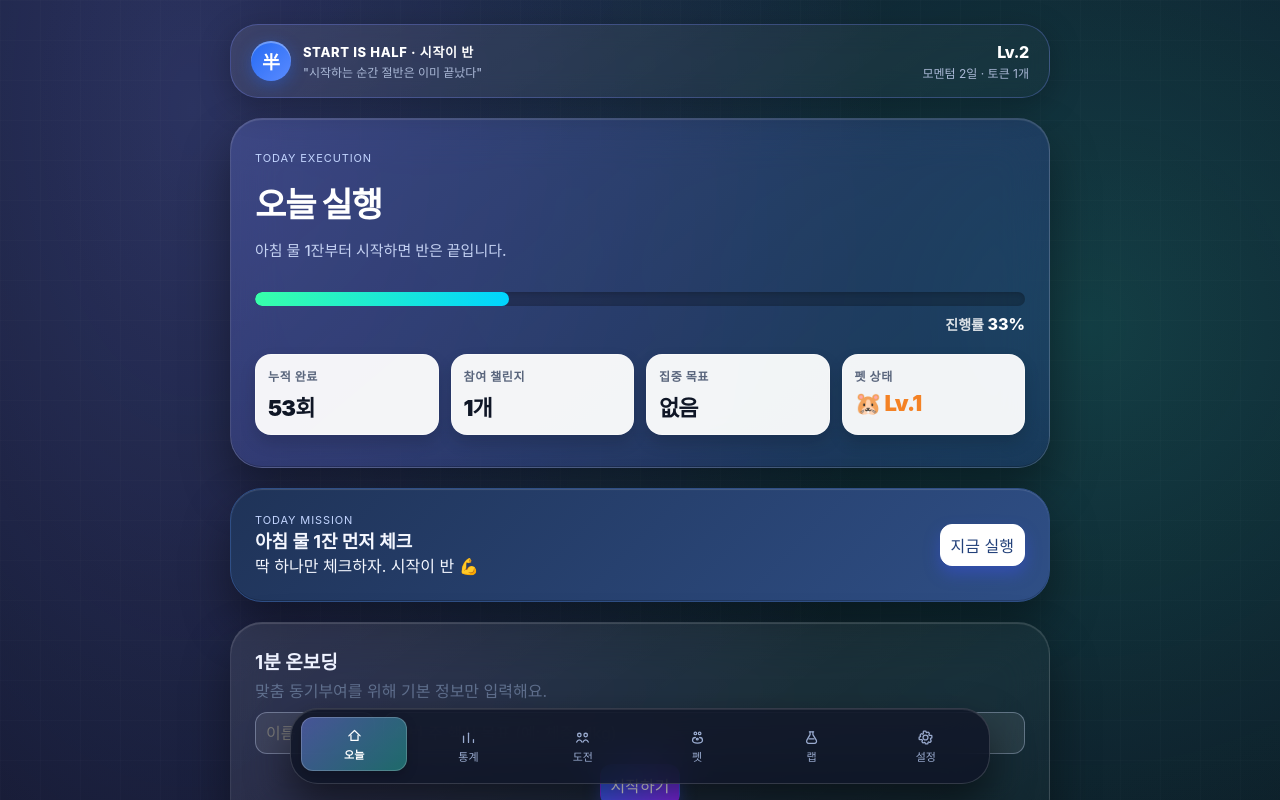
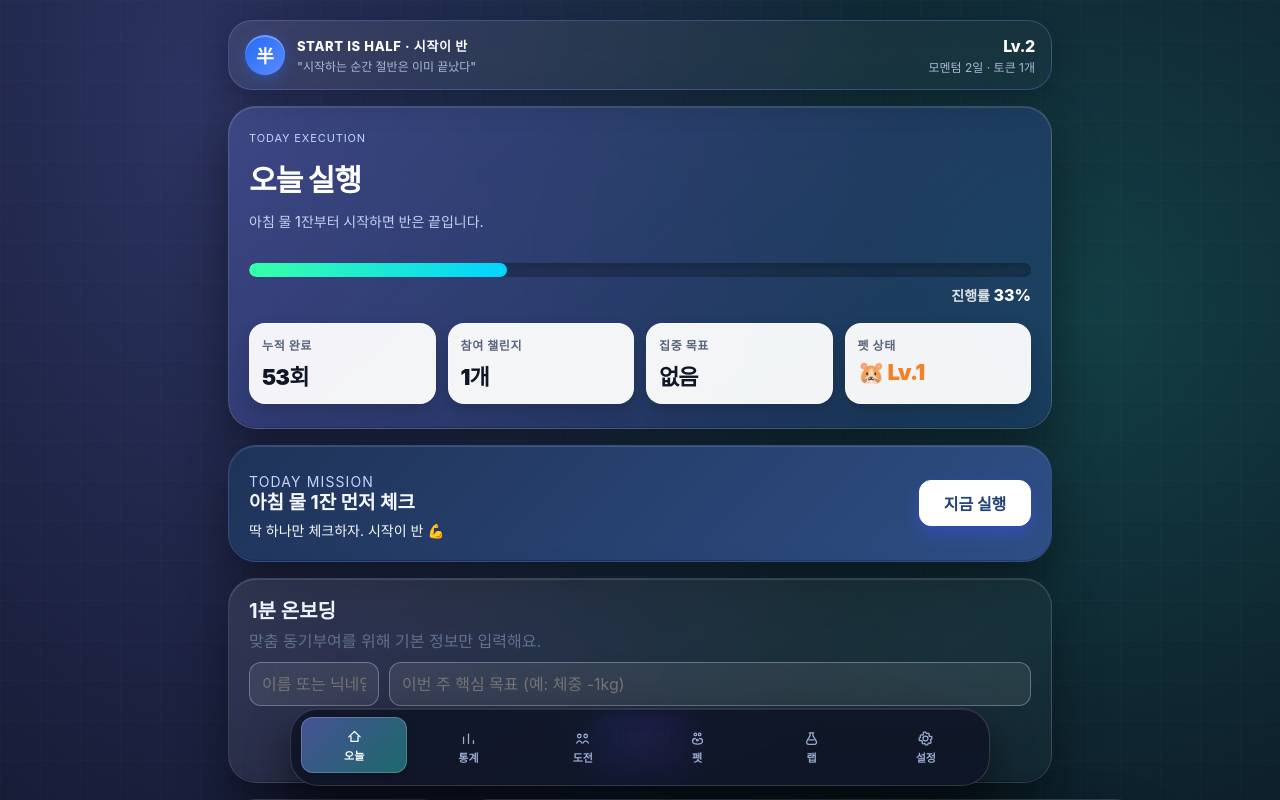
Before and after one commit to sin4woo2-design/openclaw, a React (Vite) app: page / in a window 1280 px wide. Shown: the top 800 px of the page. Built offline with nearby package versions, Linux system fonts and the light colour scheme.

Commit message:
feat: polish spacing typography and touch-friendly button sizing

```diff
--- a/src/index.css
+++ b/src/index.css
@@ -49,17 +49,17 @@ button, input, select { font: inherit; }
   max-width: 860px; /* slightly narrower for focus */
   margin: 0 auto;
   min-height: 100dvh;
-  padding: 24px 20px calc(130px + env(safe-area-inset-bottom));
+  padding: 20px 18px calc(132px + env(safe-area-inset-bottom));
   display: flex;
   flex-direction: column;
-  gap: 20px;
+  gap: 16px;
 }
 
 .card {
   background: linear-gradient(145deg, rgba(255,255,255,0.09), rgba(255,255,255,0.02));
   border: 1px solid rgba(255,255,255,0.12);
-  border-radius: 32px;
-  padding: 24px;
+  border-radius: 28px;
+  padding: 20px;
   box-shadow:
     0 24px 48px rgba(0, 0, 0, 0.4),
     inset 0 1px 1px rgba(255,255,255,0.15),
@@ -108,13 +108,13 @@ button, input, select { font: inherit; }
   justify-content: space-between;
   align-items: center;
   position: sticky;
-  top: 12px;
+  top: 10px;
   z-index: 10;
   backdrop-filter: blur(12px);
   -webkit-backdrop-filter: blur(12px);
   border-color: rgba(122, 140, 255, 0.3);
-  padding: 16px 20px;
-  border-radius: 28px;
+  padding: 14px 16px;
+  border-radius: 24px;
   box-shadow: 0 8px 32px rgba(0,0,0,0.25);
 }
 
@@ -158,9 +158,9 @@ button, input, select { font: inherit; }
 .tabHero {
   display: flex;
   flex-direction: column;
-  gap: 12px;
+  gap: 10px;
   border-color: rgba(255,255,255,0.15);
-  padding: 32px 24px;
+  padding: 24px 20px;
 }
 
 .todayTone { background: linear-gradient(140deg, rgba(122,140,255,.25), rgba(61,83,255,.15)); }
@@ -171,8 +171,8 @@ button, input, select { font: inherit; }
 .settingsTone { background: linear-gradient(140deg, rgba(152,169,205,.2), rgba(122,140,255,.12)); }
 
 .eyebrow { margin: 0; font-size: 12px; letter-spacing: 0.12em; color: #d0dcff; font-weight: 800; text-transform: uppercase; }
-h1 { margin: 4px 0; font-size: 34px; font-weight: 900; line-height: 1.1; color: #fff; letter-spacing: -0.03em; }
-.sub { margin: 0; color: #c4d1f2; font-size: 15px; font-weight: 500; }
+h1 { margin: 2px 0; font-size: 30px; font-weight: 900; line-height: 1.18; color: #fff; letter-spacing: -0.03em; }
+.sub { margin: 2px 0 0; color: #c4d1f2; font-size: 14px; font-weight: 500; line-height: 1.45; }
 
 .heroProgress {
   margin-top: 20px;
@@ -241,19 +241,20 @@ h1 { margin: 4px 0; font-size: 34px; font-weight: 900; line-height: 1.1; color:
 }
 
 .missionCard {
-  display: flex;
-  justify-content: space-between;
+  display: grid;
+  grid-template-columns: minmax(0, 1fr) auto;
   align-items: center;
-  gap: 10px;
+  gap: 14px;
   background: linear-gradient(135deg, #1f3358, #2f4f86);
   color: #f4f7ff;
   border-color: #2f4f86;
 }
 
 .missionCard p, .missionCard strong { margin: 0; }
-.missionCard strong { font-size: 18px; }
-.miniLabel { margin: 0 0 5px; font-size: 11px; letter-spacing: 0.08em; color: #c3d5ff; }
-.missionCard .primary { background: #fff; color: #23417a; border-color: #fff; white-space: nowrap; }
+.missionCard p { margin-top: 6px; font-size: 14px; line-height: 1.4; }
+.missionCard strong { font-size: 19px; line-height: 1.25; }
+.miniLabel { margin: 0 0 6px; font-size: 11px; letter-spacing: 0.08em; color: #c3d5ff; }
+.missionCard .primary { background: #fff; color: #23417a; border-color: #fff; white-space: nowrap; min-width: 112px; justify-self: end; }
 
 .onboardingCard p { margin: 4px 0 10px; color: #60708e; }
 
@@ -279,9 +280,9 @@ h1 { margin: 4px 0; font-size: 34px; font-weight: 900; line-height: 1.1; color:
   gap: 12px;
   align-items: start;
 }
-.titleRow { display: flex; justify-content: space-between; align-items: center; margin-bottom: 10px; }
-.titleRow span { font-size: 13px; color: #627290; }
-h2 { margin: 0; font-size: 19px; color: #eef2ff; }
+.titleRow { display: flex; justify-content: space-between; align-items: center; margin-bottom: 12px; gap: 8px; }
+.titleRow span { font-size: 13px; color: #627290; font-weight: 700; }
+h2 { margin: 0; font-size: 20px; line-height: 1.25; color: #eef2ff; }
 
 .habitList, .challengeList { display: grid; gap: 8px; }
 .habitItem, .challengeItem {
@@ -469,8 +470,10 @@ button {
   border: 1px solid rgba(210, 223, 255, 0.35);
   background: rgba(255,255,255,0.1);
   border-radius: 12px;
-  padding: 8px 10px;
+  min-height: 44px;
+  padding: 10px 14px;
   color: #e8eeff;
+  font-weight: 700;
   transition: transform .16s ease, box-shadow .16s ease, background .16s ease;
 }
 
@@ -479,21 +482,23 @@ button:hover {
   box-shadow: 0 4px 10px rgba(36, 56, 94, 0.12);
 }
 
-button.primary { background: linear-gradient(135deg, var(--brand-1), var(--brand-2)); border-color: transparent; color: #fff; box-shadow: 0 8px 16px rgba(61,83,255,.35); }
+button.primary { background: linear-gradient(135deg, var(--brand-1), var(--brand-2)); border-color: transparent; color: #fff; box-shadow: 0 8px 16px rgba(61,83,255,.35); min-height: 46px; padding-inline: 16px; }
 button.soft { background: var(--success-soft); border-color: rgba(46,230,201,.4); color: #b6ffee; }
 button.active { background: var(--brand-soft); border-color: rgba(122,140,255,.55); color: #d9e2ff; }
 
 .formRow {
   display: grid;
-  grid-template-columns: 1fr 110px 110px 80px;
-  gap: 8px;
+  grid-template-columns: 1fr 116px 116px 104px;
+  gap: 10px;
+  align-items: stretch;
 }
-.formRow.compact { grid-template-columns: 120px 1fr; }
+.formRow.compact { grid-template-columns: 130px 1fr; }
 
 input, select {
   border: 1px solid rgba(210,223,255,.35);
   border-radius: 12px;
-  padding: 10px;
+  min-height: 44px;
+  padding: 10px 12px;
   background: rgba(255,255,255,.08);
   color: #eef2ff;
 }
@@ -715,8 +720,8 @@ input, select {
   position: fixed;
   left: 50%;
   transform: translateX(-50%);
-  bottom: calc(16px + env(safe-area-inset-bottom));
-  width: min(700px, calc(100% - 32px));
+  bottom: calc(14px + env(safe-area-inset-bottom));
+  width: min(700px, calc(100% - 20px));
   display: grid;
   grid-template-columns: repeat(6, minmax(0, 1fr));
   gap: 8px;
@@ -847,6 +852,12 @@ input, select {
 }
 
 @media (max-width: 760px) {
+  .app { padding: 14px 12px calc(118px + env(safe-area-inset-bottom)); gap: 12px; }
+  .card { padding: 16px; border-radius: 20px; }
+  .brandBar { padding: 12px 14px; border-radius: 18px; }
+  .brandCoin { width: 34px; height: 34px; font-size: 16px; }
+  h1 { font-size: 24px; line-height: 1.22; }
+
   .heroGrid, .kpiGrid { grid-template-columns: repeat(2, minmax(0, 1fr)); }
   .todayGrid, .insightGrid, .trendRail { grid-template-columns: 1fr; }
   .petActions, .speciesGrid, .shopGrid { grid-template-columns: 1fr; }
@@ -854,12 +865,14 @@ input, select {
     grid-template-columns: repeat(6, minmax(0, 1fr));
     gap: 2px;
     padding: 6px;
+    width: calc(100% - 12px);
   }
-  .dockBtn { min-height: 48px; }
+  .dockBtn { min-height: 46px; padding: 6px 4px; }
   .dockBtn small { font-size: 10px; display: none; }
   .dockBtn.active small { display: block; }
   .paywallMock .planGrid { grid-template-columns: 1fr; }
   .sectionTop { display: grid; gap: 6px; }
-  .formRow, .formRow.compact { grid-template-columns: 1fr; }
-  .missionCard { display: grid; }
+  .formRow, .formRow.compact { grid-template-columns: 1fr; gap: 8px; }
+  .missionCard { grid-template-columns: 1fr; }
+  .missionCard .primary { width: 100%; justify-self: stretch; }
 }
```
